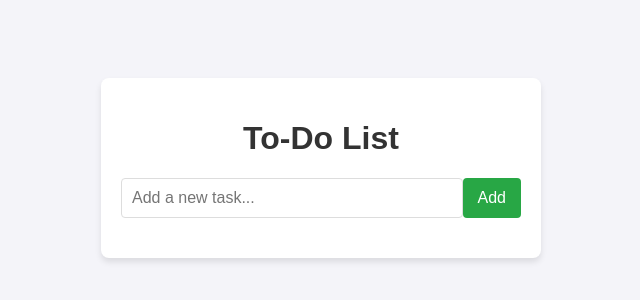
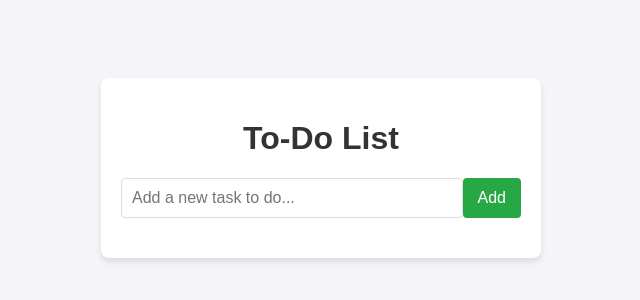
Before and after one commit to Karthikeyan1701/git-scratch, a plain HTML site: page index.html in a window 1280 px wide. Shown: the part 232-532 px from the top of the page, 319-959 px from the left. Drawn offline with Linux system fonts and the light colour scheme.

Commit message:
Added extra text in placeholder

```diff
--- a/index.html
+++ b/index.html
@@ -10,7 +10,7 @@
   <div class="todo-app">
     <h1>To-Do List</h1>
     <div class="input-container">
-      <input type="text" id="todo-input" placeholder="Add a new task...">
+      <input type="text" id="todo-input" placeholder="Add a new task to do...">
       <button id="add-button">Add</button>
     </div>
     <ul id="todo-list"></ul>
```
